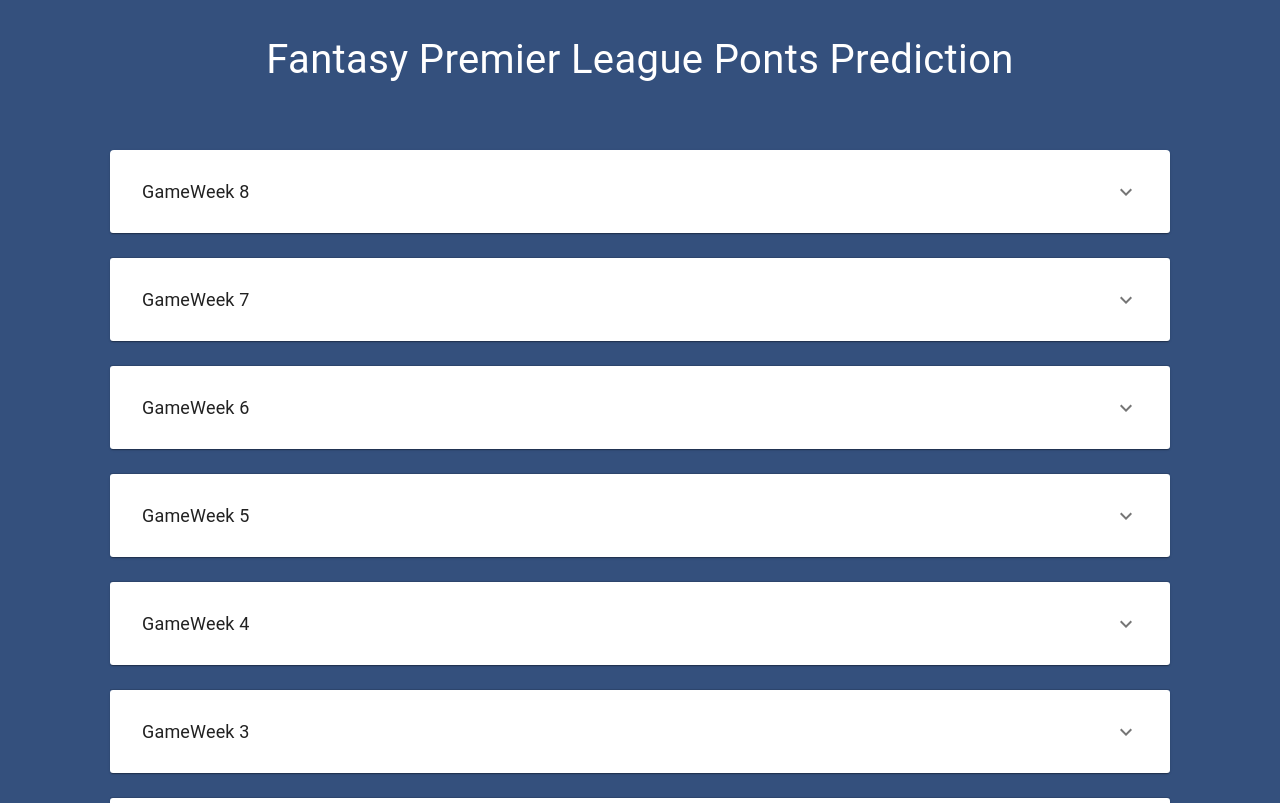
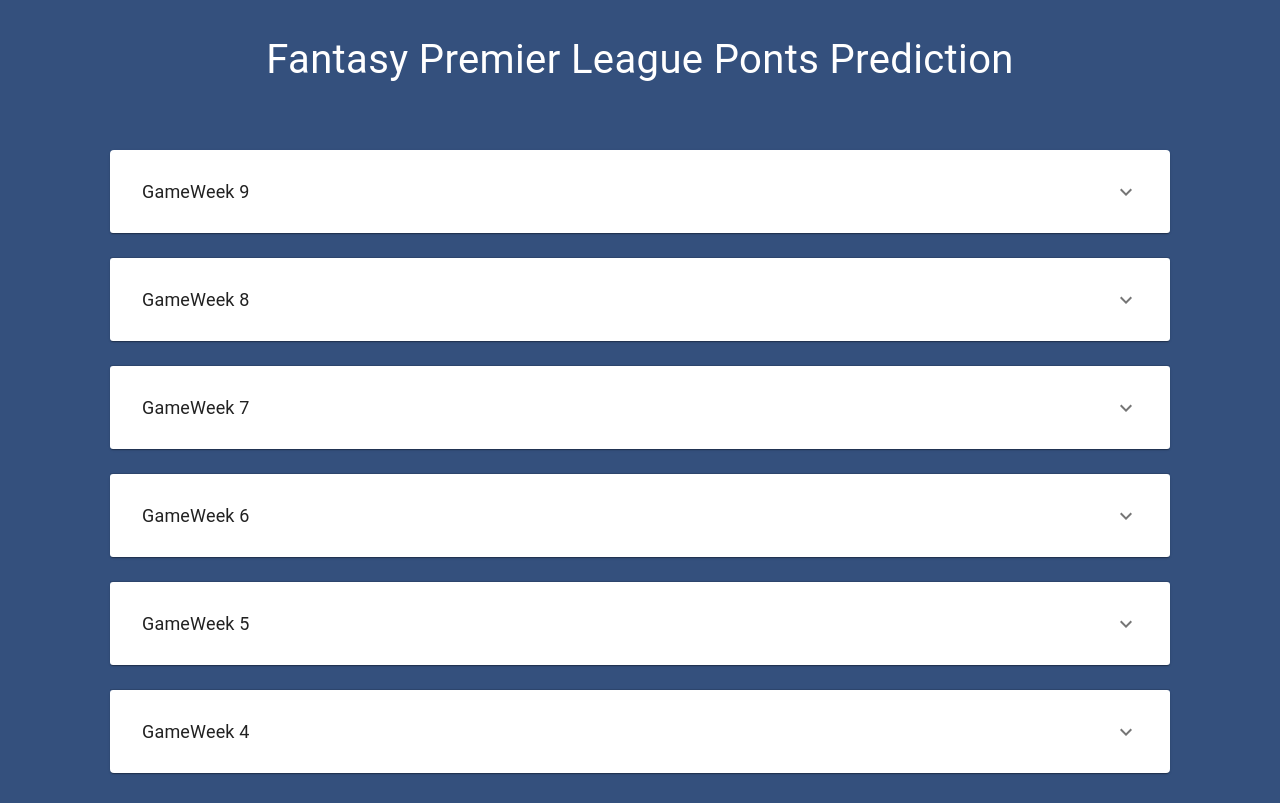
Before and after one commit to eliotks/fpl-wizard, a React (Create React App) app: page / in a window 1280 px wide. Shown: the top 803 px of the page. Built offline with nearby package versions, Linux system fonts and the light colour scheme.

Commit message:
Laget gameweeks.json. Tanken er at vi manuelt legger inn data her - denne filen er ganske enkel å endre og enkel hente ut data fra

```diff
--- a/src/components/Field/index.tsx
+++ b/src/components/Field/index.tsx
@@ -3,19 +3,29 @@
 import Typography from '@material-ui/core/Typography';
 import PersonIcon from '@material-ui/icons/Person';
 import { ReactComponent as FieldBackground } from '../../field.svg';
+import gameweeks from '../../data/gameweeks.json';
 import './index.css';
 
 function Field() {
+
+  // Kan vi sende props (hvilken gameweek det er snakk om) fra GameWeekList?
+
+  // Kan hente ut "color" fra gameweeks.json og gi til 'PersonIcon'
+
+  const gameweek = 9;
+
   return (
     <div className="root">
         <div>
-            <FieldBackground/>
+            <FieldBackground />
         </div>
        <div className="team">
             <Grid container direction="column" className="rootGrid">
                 <Grid item container direction="row" justify="center">
                     <Grid item >
                         <PersonIcon style={{ fontSize: 100 }}/>
+                        <Typography align="center" style={{ fontSize: 20 }}>{gameweeks[gameweek]["keeper"]["name"]}</Typography>
+                        <Typography align="center" style={{ fontSize: 20 }}>p: {gameweeks[gameweek]["keeper"]["prediction"]} , s: {gameweeks[gameweek]["keeper"]["score"]}</Typography>
                     </Grid>
                 </Grid>
                 <Grid item container direction="row" justify="space-between" className="defGrid">
--- a/src/components/GameWeekList/index.tsx
+++ b/src/components/GameWeekList/index.tsx
@@ -18,7 +18,7 @@
 const GameWeekList: React.FunctionComponent<IProps> = props =>  {
     const { classes } = props;
 
-    const gameweeks: string[] = ["8", "7", "6", "5", "4", "3", "2", "1"]
+    const gameweeks: string[] = ["9", "8", "7", "6", "5", "4"]
 
     return (
         <div className={classes.root}>
--- /dev/null
+++ b/src/data/gameweeks.json
@@ -0,0 +1,89 @@
+{
+    "4": "4",
+    "5": "4",
+    "6": "4",
+    "7": "4",
+    "8": "4",
+    "9": {
+        "totalPrediction": 52,
+
+        "totalPoints": 70,
+
+        "keeper": {
+            "name": "Jan",
+            "team": "Banan",
+            "prediction": 3.34,
+            "score": 6
+        },
+
+        "defender1": {
+            "name": "Jan Igjen",
+            "team": "Pære",
+            "prediction": 4.39,
+            "score": 11
+        },
+
+        "defender2": {
+            "name": "Jan En Gang Til",
+            "team": "Kjempemango",
+            "prediction": 3.95,
+            "score": 2
+        },
+
+        "defender3": {
+            "name": "Også Jan",
+            "team": "Kiwi og mer kiwi",
+            "prediction": 3.80,
+            "score": 1
+        },
+
+        "defender4": {
+            "name": "Mer Jan",
+            "team": "Surt eple",
+            "prediction": 3.46,
+            "score": 7
+        },
+
+        "midfielder1": {
+            "name": "Fortsatt Jan",
+            "team": "Troika FC",
+            "prediction": 5.16,
+            "score": 6
+        },
+
+        "midfielder2": {
+            "name": "Jan her og",
+            "team": "Bounty Hunter",
+            "prediction": 5.07,
+            "score": 3
+        },
+
+        "midfielder3": {
+            "name": "Virgil van Jan",
+            "team": "Snickers og Twist",
+            "prediction": 4.49,
+            "score": 14
+        },
+
+        "midfielder4": {
+            "name": "Jan Uzai",
+            "team": "Quick Hunch",
+            "prediction": 4.12,
+            "score": 8
+        },
+
+        "attacker1": {
+            "name": "Jan Uzai",
+            "team": "Quick Hunch",
+            "prediction": 4.12,
+            "score": 8
+        },
+
+        "attacker2": {
+            "name": "Jan Uzai",
+            "team": "Quick Hunch",
+            "prediction": 4.12,
+            "score": 8
+        }
+    }
+}
```
